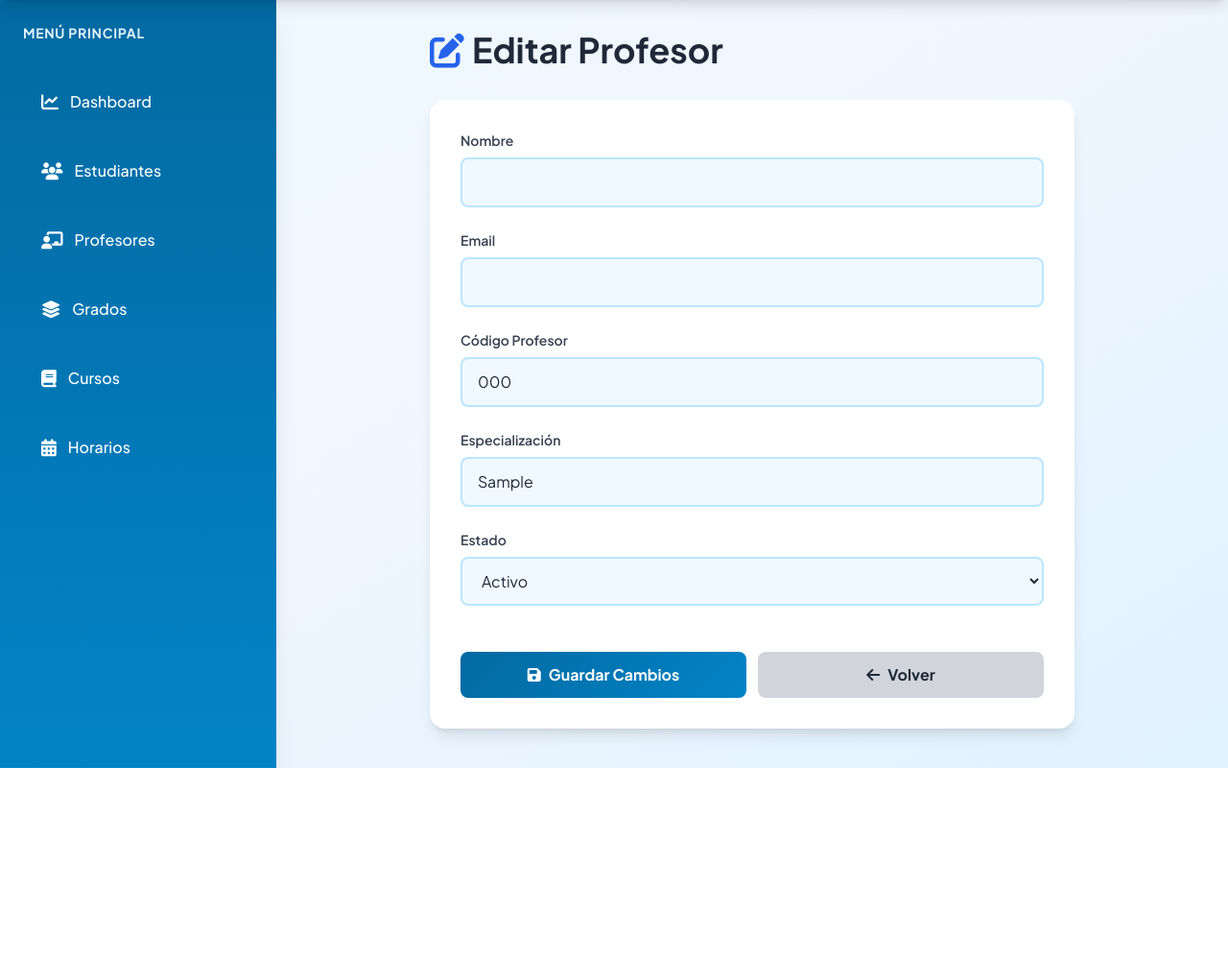
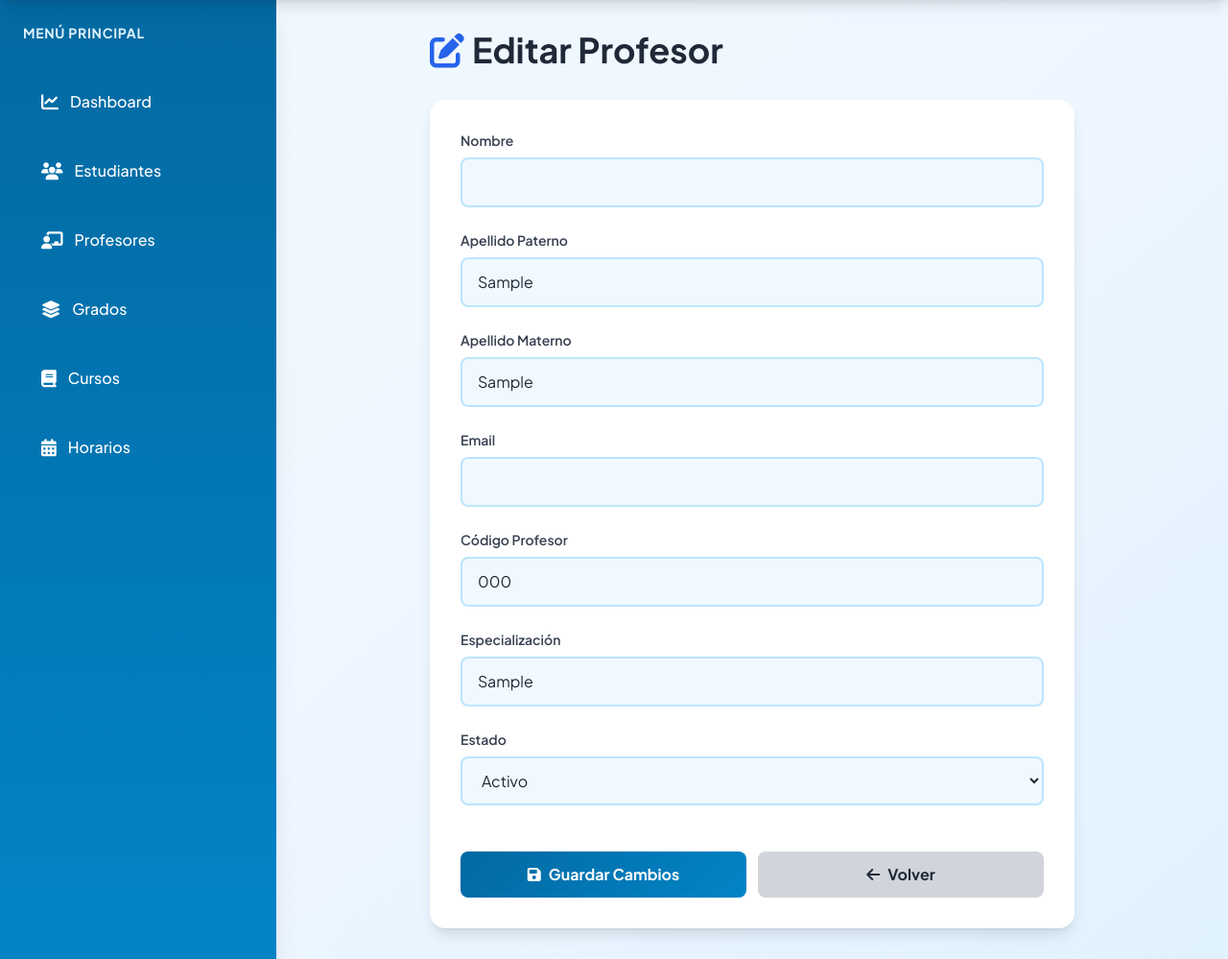
Before and after one commit to bismarb/coleg, a Flask app: page /teacher/1/edit in a window 1280 px wide. Shown: the part 84-1083 px from the top of the page at 96% size. Before the commit the page ends 884 px from the top, so only its background shows below. Run offline with Flask 3, Linux system fonts and the light colour scheme; a user stored in the database is signed in; tables that the repository leaves empty hold one stand-in row (values such as "Sample post"); some libraries are stand-ins or nearby versions.

Commit message:
Add paternal and maternal last names to teacher profiles
Add `apellido_paterno` and `apellido_materno` fields to the Teacher model and corresponding form inputs in `templates/teachers.html` and `templates/edit_teacher.html`. Update `routes.py` to handle these new fields during teacher creation and editing. Adjust the search functionality in `templates/teachers.html` to include these new fields.

Replit-Commit-Author: Agent
Replit-Commit-Session-Id: 6c29dedf-a5d0-4867-8194-dba4f988ca98
Replit-Commit-Checkpoint-Type: full_checkpoint
Replit-Commit-Event-Id: 3928634a-aab0-49cb-af84-85e94d970d2d
Replit-Commit-Screenshot-Url: https://storage.googleapis.com/screenshot-production-us-central1/81a919ab-7509-4977-9993-cf3b59151fee/6c29dedf-a5d0-4867-8194-dba4f988ca98/4EaV8Zi

```diff
--- a/models.py
+++ b/models.py
@@ -58,6 +58,8 @@ class Teacher(db.Model):
     user_id = db.Column(db.String(36), db.ForeignKey('users.id'), nullable=False, unique=True)
     teacher_code = db.Column(db.String(50), unique=True, nullable=False)
     specialization = db.Column(db.Text)
+    apellido_paterno = db.Column(db.String(100), nullable=True)
+    apellido_materno = db.Column(db.String(100), nullable=True)
     hire_date = db.Column(db.Date, nullable=False)
     status = db.Column(db.String(20), default='active')
     created_at = db.Column(db.DateTime, default=datetime.utcnow)
--- a/routes.py
+++ b/routes.py
@@ -198,6 +198,8 @@ def add_teacher():
         email = request.form.get('email')
         teacher_code = request.form.get('teacher_code')
         specialization = request.form.get('specialization')
+        apellido_paterno = request.form.get('apellido_paterno')
+        apellido_materno = request.form.get('apellido_materno')
 
         existing_email = User.query.filter_by(email=email).first()
         if existing_email:
@@ -208,7 +210,7 @@ def add_teacher():
         db.session.add(user)
         db.session.flush()
 
-        teacher = Teacher(user_id=user.id, teacher_code=teacher_code, specialization=specialization, hire_date=date.today())
+        teacher = Teacher(user_id=user.id, teacher_code=teacher_code, specialization=specialization, apellido_paterno=apellido_paterno, apellido_materno=apellido_materno, hire_date=date.today())
         db.session.add(teacher)
         db.session.commit()
 
@@ -238,6 +240,8 @@ def edit_teacher(teacher_id):
             teacher.user.email = request.form.get('email')
             teacher.teacher_code = request.form.get('teacher_code')
             teacher.specialization = request.form.get('specialization')
+            teacher.apellido_paterno = request.form.get('apellido_paterno')
+            teacher.apellido_materno = request.form.get('apellido_materno')
             teacher.status = request.form.get('status')
 
             db.session.commit()
--- a/templates/edit_teacher.html
+++ b/templates/edit_teacher.html
@@ -10,6 +10,16 @@
             <div>
                 <label class="block text-sm font-semibold text-gray-700 mb-2">Nombre</label>
                 <input type="text" name="name" value="{{ teacher.user.name }}" required class="w-full px-4 py-3 bg-sky-50 border-2 border-sky-200 rounded-lg focus:outline-none focus:border-sky-500 text-gray-800">
+            </div>
+
+            <div>
+                <label class="block text-sm font-semibold text-gray-700 mb-2">Apellido Paterno</label>
+                <input type="text" name="apellido_paterno" value="{{ teacher.apellido_paterno or '' }}" class="w-full px-4 py-3 bg-sky-50 border-2 border-sky-200 rounded-lg focus:outline-none focus:border-sky-500 text-gray-800">
+            </div>
+
+            <div>
+                <label class="block text-sm font-semibold text-gray-700 mb-2">Apellido Materno</label>
+                <input type="text" name="apellido_materno" value="{{ teacher.apellido_materno or '' }}" class="w-full px-4 py-3 bg-sky-50 border-2 border-sky-200 rounded-lg focus:outline-none focus:border-sky-500 text-gray-800">
             </div>
 
             <div>
```
Also changed, not shown: templates/teachers.html (+14 -2 lines), 1 other file.
